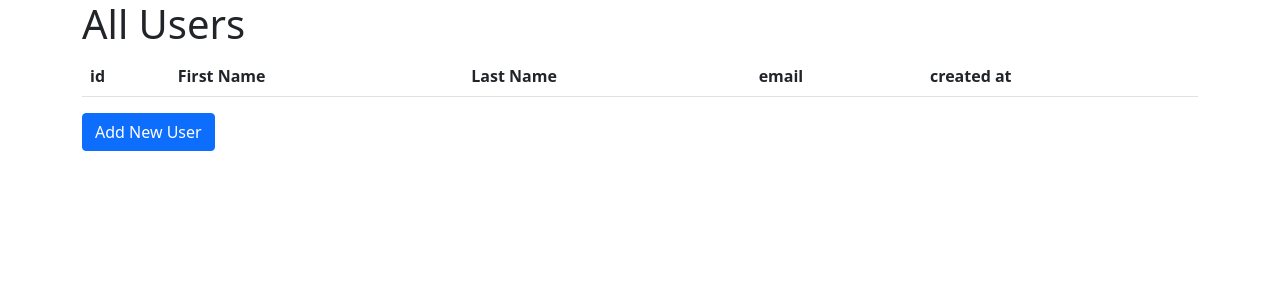
After one commit to reubencj/python-stack, a Flask app: page /users in a window 1280 px wide. The commit adds this page. Shown: the top 300 px of the page. Run offline with Flask 2, Linux system fonts and the light colour scheme; data that the repository does not hold is empty.

Commit message:
users app

```diff
--- /dev/null
+++ b/flask_mysql/crud/users/mysqlconnection.py
@@ -0,0 +1,38 @@
+import pymysql.cursors
+
+class MySQLConnection:
+    def __init__(self,db):
+        pyMysSqlConnection = pymysql.connect(host='localhost',
+                                           user='root',
+                                           password='rootroot',
+                                           db=db,
+                                           charset='utf8mb4',
+                                           cursorclass =pymysql.cursors.DictCursor,
+                                           autocommit= True )
+        self.connection = pyMysSqlConnection
+
+    def query_db(self, query, data = None):
+        with self.connection.cursor() as cursor:
+            try:
+                query = cursor.mogrify(query,data)
+                print("Running Query: ", query)
+                cursor.execute(query,data)
+
+                if query.lower().find("select") >= 0:
+                    result =  cursor.fetchall()
+                    return result
+                elif query.lower().find("insert") >=0:
+                    self.connection.commit()
+                    return cursor.lastrowid
+                else:
+                    self.connection.commit()
+
+
+            except Exception as e:
+                print("something went wrong, ", e)
+
+            finally:
+                self.connection.close()
+
+def connectToMySQL(db):
+    return MySQLConnection(db)
--- /dev/null
+++ b/flask_mysql/crud/users/server.py
@@ -0,0 +1,29 @@
+from crypt import methods
+from distutils.log import debug
+from unittest import result
+from flask import Flask, render_template, redirect, request
+from user import User
+
+
+app = Flask(__name__)
+
+@app.route('/users')
+def render_home():
+    results = User.get_all_users()
+    return render_template('index.html',all_users = results)
+
+
+@app.route('/users/new', methods=['GET','POST'])
+def create_users():
+    if request.method == 'POST':
+        data = {"first_name": request.form['first_name'],
+                "last_name": request.form['last_name'],
+                "email": request.form['email']}
+        result =  User.create_user(data)
+        print(result)
+        return redirect('/users')
+    else:
+        return render_template("form.html")
+
+if __name__ == '__main__':
+    app.run(debug=True, host='localhost', port=3000)
--- /dev/null
+++ b/flask_mysql/crud/users/templates/index.html
@@ -0,0 +1,55 @@
+<!DOCTYPE html>
+<html lang="en">
+<head>
+    <meta charset="UTF-8">
+    <meta http-equiv="X-UA-Compatible" content="IE=edge">
+    <meta name="viewport" content="width=device-width, initial-scale=1.0">
+    <title>All Users</title>
+
+    <link href="https://cdn.jsdelivr.net/npm/bootstrap@5.1.3/dist/css/bootstrap.min.css" rel="stylesheet" integrity="sha384-1BmE4kWBq78iYhFldvKuhfTAU6auU8tT94WrHftjDbrCEXSU1oBoqyl2QvZ6jIW3" crossorigin="anonymous">
+    <script src="https://cdn.jsdelivr.net/npm/bootstrap@5.1.3/dist/js/bootstrap.bundle.min.js" integrity="sha384-ka7Sk0Gln4gmtz2MlQnikT1wXgYsOg+OMhuP+IlRH9sENBO0LRn5q+8nbTov4+1p" crossorigin="anonymous"></script>
+</head>
+<body>
+    <div class="container-md">
+        <h1>All Users</h1>
+       <table class="table">
+        <thead>
+            <tr>
+            <th>id</th>
+            <th>First Name</th>
+            <th>Last Name</th>
+            <th>email</th>
+            <th>created at</th>
+        </tr>
+        </thead>
+        <tbody>
+            {%for user in all_users%}
+                <tr>
+                    <td>
+                        {{user.id}}
+                    </td>
+                    <td>
+                        {{user.first_name}}
+                    </td>
+                    <td>
+                        {{user.last_name}}
+                    </td>
+                    <td>
+                        {{user.email}}
+                    </td>
+                    <td>
+                        {{user.created_at}}
+                    </td>
+                </tr>
+
+            {%endfor%}
+
+        </tbody>
+
+
+    </table>
+    <a class="btn btn-primary" href="/users/new">Add New User</a>
+    </div>
+
+</body>
+</html>
--- /dev/null
+++ b/flask_mysql/crud/users/user.py
@@ -0,0 +1,37 @@
+from mysqlconnection import connectToMySQL
+
+
+class User:
+    def __init__(self, data):
+        self.id = data['id']
+        self.first_name = data['first_name']
+        self.last_name = data['last_name']
+        self.email = data['email']
+        self.created_at = data['created_at']
+        self.updated_at = data['updated_at']
+
+    @classmethod
+    def get_all_users(cls):
+        query = 'SELECT * FROM users;'
+
+        result = connectToMySQL('users_schema').query_db(query)
+
+        users = []
+        for user in result:
+            users.append(cls(user))
+
+        return users
+
+    @classmethod
+    def create_user(cls, data):
+        query = 'INSERT INTO users(first_name, last_name,email) VALUES(%(first_name)s,%(last_name)s,%(email)s);'
+        return connectToMySQL('users_schema').query_db(query,data)
+
+
+
+if __name__ == '__main__':
+
+    myUsers = User.get_all_users()
+
+    for u in myUsers:
+        print(u.first_name)
--- a/flask_mysql/db_connection/first_flask_sql/friend.py
+++ b/flask_mysql/db_connection/first_flask_sql/friend.py
@@ -21,3 +21,8 @@ class Friend:
             friends.append(cls(friend))
 
         return friends
+
+    @classmethod
+    def save(cls,data):
+        query = "INSERT INTO friends (first_name, last_name, occupation) VALUES(%(first_name)s,%(last_name)s,%(occupation)s);"
+        return connectToMySQL('first_flask').query_db(query,data)
```
Also changed, not shown: flask_mysql/crud/users/templates/form.html (added, +34 -0 lines), flask_mysql/db_connection/first_flask_sql/server.py (+18 -4 lines), flask_mysql/db_connection/first_flask_sql/templates/index.html (+20 -1 lines), 2 other files.
